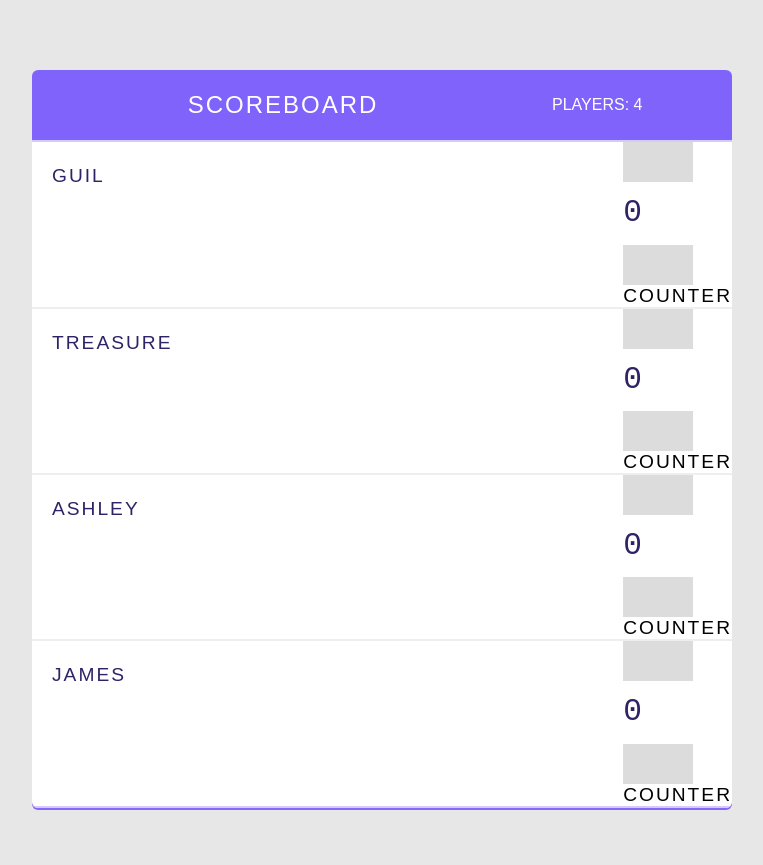
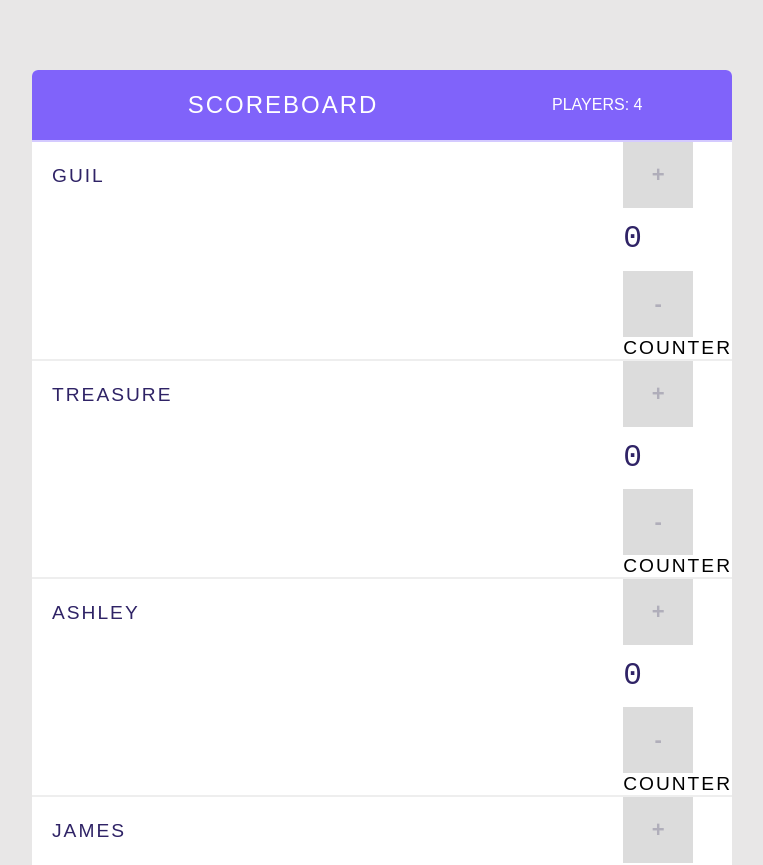
Before and after one commit to Khalil-Foulks/scoreboard_app_practice, a React (Create React App) app in the folder scoreboard_app/: page / in a window 1280 px wide. Shown: the top 865 px of the page, without its empty margins (258-1021 px from the left). Built offline with nearby package versions, Linux system fonts and the light colour scheme.

Commit message:
fix counter buttons

```diff
--- a/scoreboard_app/src/App.js
+++ b/scoreboard_app/src/App.js
@@ -1,7 +1,6 @@
 import React, { useState } from "react";
 import Header from "./components/Header";
 import Player from "./components/Player";
-import logo from './logo.svg';
 import './App.css';
 
 function App() {
@@ -32,7 +31,7 @@ function App() {
   return (
     <div className="scoreboard">
       <Header
-        title = "Scoreboard"
+        title="Scoreboard"
         totalPlayers={players.length}
       />
       {players.map(player =>
--- a/scoreboard_app/src/components/Counter.js
+++ b/scoreboard_app/src/components/Counter.js
@@ -14,9 +14,9 @@ function Counter(){
 
     return(
         <div className="Counter">
-            <button className="counter-action decrement" onClick={() => decrementScore}></button>
+            <button className="counter-action increment" onClick={() => incrementScore()}> + </button>
             <span className="counter-score">{score}</span>
-            <button className="counter-action increment" onClick={() => incrementScore}></button>
+            <button className="counter-action decrement" onClick={() => decrementScore()}> - </button>
             Counter
         </div>
     )
```
